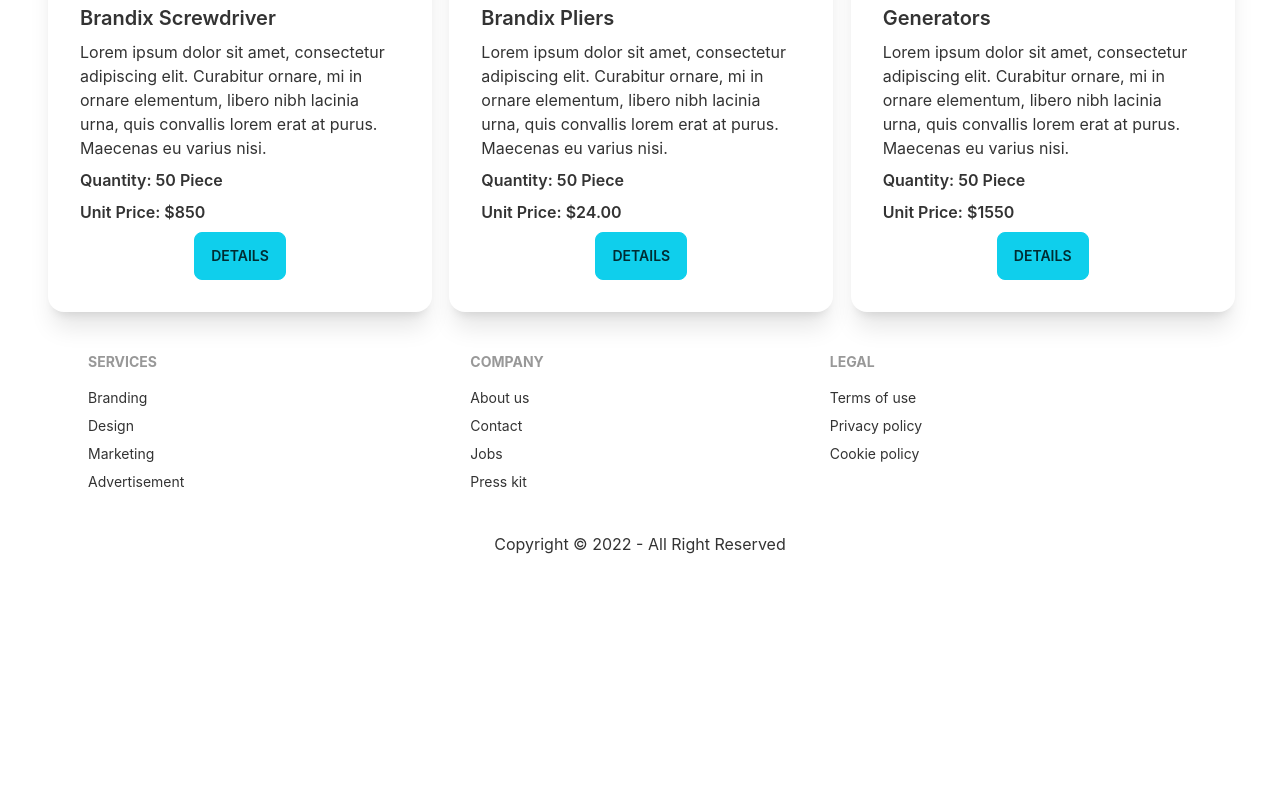
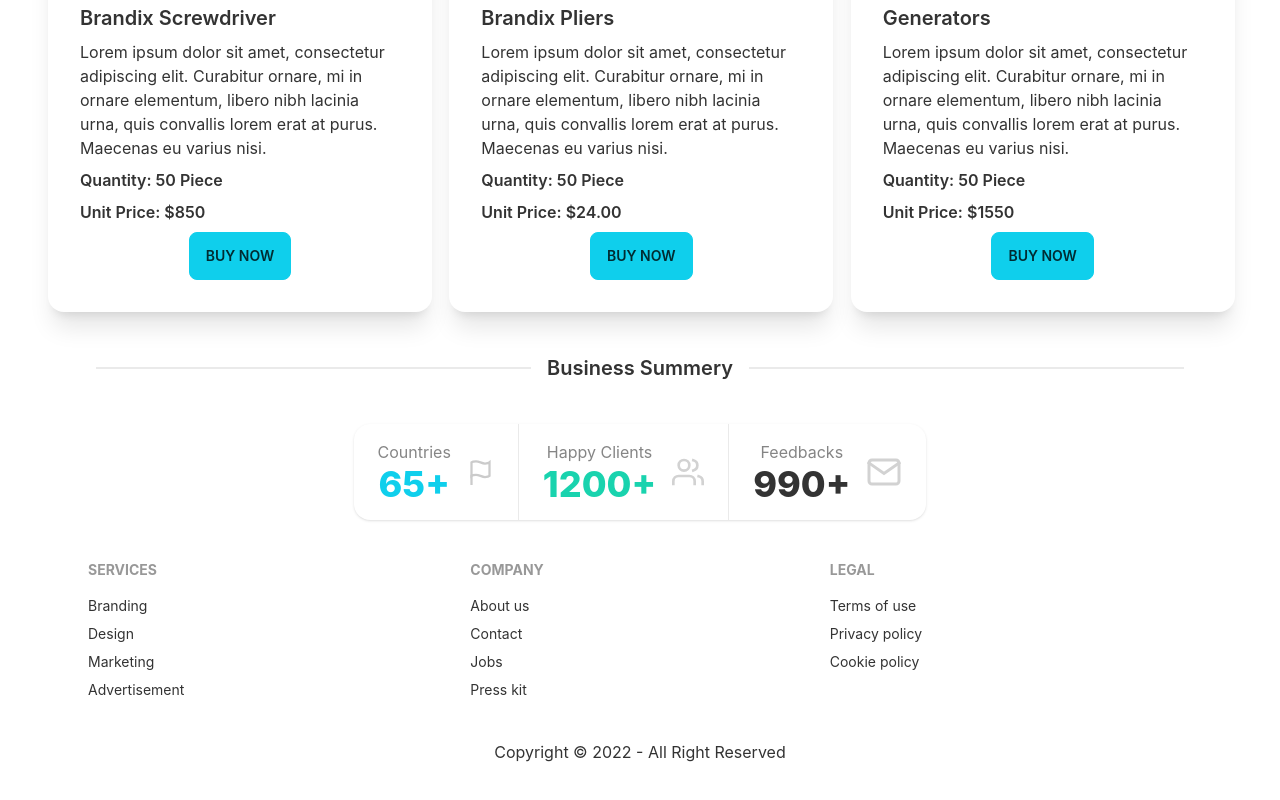
Before and after one commit to Emarat/manufacturer-website-client-side, a React (Create React App) app: page / in a window 1280 px wide. Shown: the part 1208-2008 px from the top of the page. Before the commit the page ends 1844 px from the top, so only its background shows below. Built offline with nearby package versions, Linux system fonts and the light colour scheme.

Commit message:
Business Summery

```diff
--- /dev/null
+++ b/src/Pages/Home/BusinessSummery.js
@@ -0,0 +1,42 @@
+import React from 'react';
+
+const BusinessSummery = () => {
+    return (
+        <>
+
+            <h2 className='m-12 text-center text-xl font-semibold divider'>Business Summery</h2>
+            <div className='text-center'>
+                <div className="stats shadow">
+
+                    <div className="stat">
+                        <div className="stat-figure text-primary">
+                            <svg xmlns="http://www.w3.org/2000/svg" width="27" height="27" viewBox="0 0 24 24" fill="none" stroke="#cbcbcb" stroke-width="2" stroke-linecap="square" stroke-linejoin="arcs"><path d="M4 15s1-1 4-1 5 2 8 2 4-1 4-1V3s-1 1-4 1-5-2-8-2-4 1-4 1z"></path><line x1="4" y1="22" x2="4" y2="15"></line></svg>
+                        </div>
+                        <div className="stat-title">Countries</div>
+                        <div className="stat-value text-primary">65+</div>
+                    </div>
+
+                    <div className="stat">
+                        <div className="stat-figure text-secondary">
+                            <svg xmlns="http://www.w3.org/2000/svg" width="32" height="32" viewBox="0 0 24 24" fill="none" stroke="#d2d2d2" stroke-width="2" stroke-linecap="square" stroke-linejoin="arcs"><path d="M17 21v-2a4 4 0 0 0-4-4H5a4 4 0 0 0-4 4v2"></path><circle cx="9" cy="7" r="4"></circle><path d="M23 21v-2a4 4 0 0 0-3-3.87"></path><path d="M16 3.13a4 4 0 0 1 0 7.75"></path></svg>
+                        </div>
+                        <div className="stat-title">Happy Clients</div>
+                        <div className="stat-value text-secondary">1200+</div>
+                    </div>
+
+                    <div className="stat">
+                        <div className="stat-figure text-secondary">
+                            <svg xmlns="http://www.w3.org/2000/svg" width="36" height="36" viewBox="0 0 24 24" fill="none" stroke="#d2d2d2" stroke-width="2" stroke-linecap="square" stroke-linejoin="arcs"><path d="M4 4h16c1.1 0 2 .9 2 2v12c0 1.1-.9 2-2 2H4c-1.1 0-2-.9-2-2V6c0-1.1.9-2 2-2z"></path><polyline points="22,6 12,13 2,6"></polyline></svg>
+                        </div>
+                        <div className="stat-title">Feedbacks</div>
+                        <div className="stat-value">990+</div>
+
+                    </div>
+
+                </div>
+            </div>
+        </>
+    );
+};
+
+export default BusinessSummery;
--- a/src/Pages/Home/Home.js
+++ b/src/Pages/Home/Home.js
@@ -3,6 +3,7 @@ import Banner from './Banner';
 import Footer from '../Shared/Footer';
 import Navbar from '../Shared/Navbar';
 import Tool from './Tool';
+import BusinessSummery from './BusinessSummery';
 
 const Home = () => {
     return (
@@ -10,6 +11,7 @@ const Home = () => {
             <Navbar></Navbar>
             <Banner></Banner>
             <Tool></Tool>
+            <BusinessSummery></BusinessSummery>
             <Footer></Footer>
         </>
     );
--- a/src/Pages/Home/Tools.js
+++ b/src/Pages/Home/Tools.js
@@ -13,7 +13,7 @@ const Tools = ({ tool }) => {
                 <h4 className='font-semibold'>Quantity: {available} Piece</h4>
                 <h4 className='font-semibold'>Unit Price: {Uprice}</h4>
                 <div className=" text-center ">
-                    <button className="btn btn-primary">Details</button>
+                    <button className="btn btn-primary">Buy Now</button>
                 </div>
             </div>
         </div>
```
